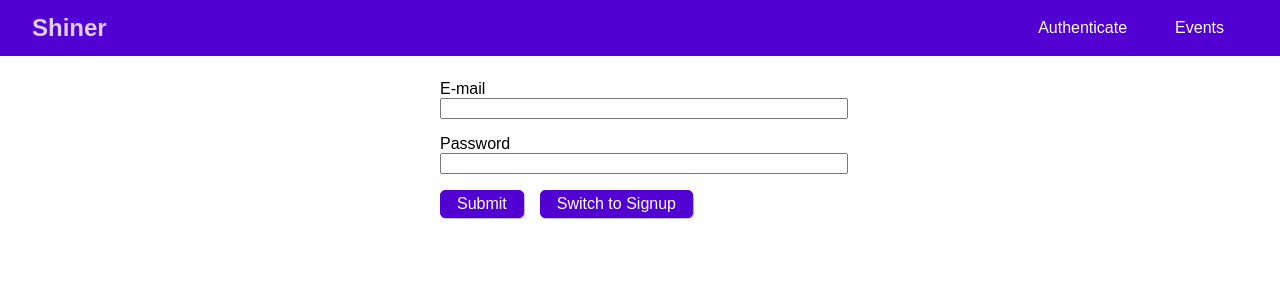
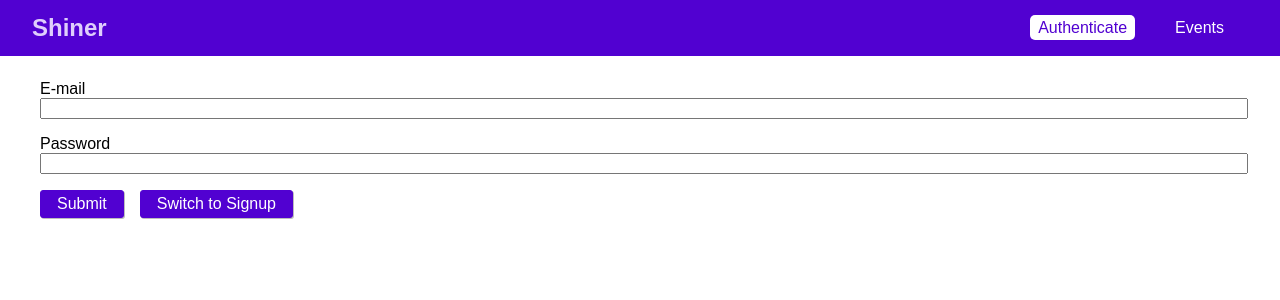
Before and after one commit to jimhantrix/shoeshiner-, a React (Create React App) app in the folder frontend/: page /auth in a window 1280 px wide. Shown: the top 300 px of the page. Built offline with nearby package versions, Linux system fonts and the light colour scheme.

Commit message:
Added a backdrop, Updated styling to modal

```diff
--- a/frontend/src/App.js
+++ b/frontend/src/App.js
@@ -35,9 +35,9 @@ class App extends Component {
             <MainNavigation />
             <main className="main-content">
             <Switch>
-              {!this.state.token && <Redirect from="/" to="/auth" exact />}
               {this.state.token && <Redirect from="/" to="/events" exact />}
-              {this.state.token && <Redirect from="/auth" to="/events" exact />}
+              {this.state.token && (<Redirect from="/auth" to="/events" exact />)}
+
 
               {!this.state.token && (
                 <Route path="/auth" component={AuthPage} />
@@ -48,6 +48,7 @@ class App extends Component {
               {this.state.token && (
                 <Route path="/bookings" component={BookingsPage} />
               )}
+              {!this.state.token && <Redirect to="/auth" exact />}
             </Switch>
             </main>
           </AuthContext.Provider>
--- /dev/null
+++ b/frontend/src/components/Backdrop/Backdrop.css
@@ -0,0 +1,8 @@
+.backdrop{
+  position: fixed;
+  top: 0;
+  left: 0;
+  height: 100vh;
+  width: 100%;
+  background: rbga(0, 0, 0, 0.75);
+}
--- /dev/null
+++ b/frontend/src/components/Backdrop/Backdrop.js
@@ -0,0 +1,6 @@
+import React from 'react';
+
+import './Backdrop.css';
+const backdrop = props =><div className ="backdrop"></div>;
+
+export default backdrop;
--- /dev/null
+++ b/frontend/src/components/Modal/Modal.css
@@ -0,0 +1,36 @@
+.modal {
+  width: 80%;
+  background: white;
+  box-shadow: 0 2px 8px rgba(0, 0, 0, 0.26);
+  position: fixed;
+  top: 20vh;
+  left: 5%;
+}
+
+.modal_header {
+  padding: 1rem;
+  background: #5101d1;
+  color: white;
+}
+
+.modal_header h1 {
+  margin: 0;
+  font-size: 1.25rem;
+}
+
+.modal_content {
+  padding: 1rem;
+}
+
+.modal_actions {
+  display: flex;
+  justify-content: flex-end;
+  padding: 1rem;
+}
+
+@media (min-width: 768px) {
+  .modal {
+    width: 30rem;
+    left: calc((100% - 30rem) / 2);
+  }
+}
--- /dev/null
+++ b/frontend/src/components/Modal/Modal.js
@@ -0,0 +1,19 @@
+import React from 'react';
+
+
+import './Modal.css';
+
+const modal = props => (
+  <div className ="modal">
+
+    <header className = "modal_header"><h1>{ props.title}</h1></header>
+    <section className = "modal_content"> {props.children}</section>
+    <section className = "modal_actions">
+    {props.canCancel && <button className ="btn" onClick = {props.onCancel}> Cancel </button>}
+    {props.canConfirm && <button className ="btn" onClick ={props.onConfrim}> Confirm </button>}
+    </section>
+
+  </div>
+);
+
+export default modal;
--- a/frontend/src/components/Navigation/MainNavigation.css
+++ b/frontend/src/components/Navigation/MainNavigation.css
@@ -27,21 +27,32 @@
   list-style: none;
   padding: 0;
   margin: 0;
+  align-items: center;
 }
 
 .main-navigation__items li {
   margin: 0 1rem;
 }
 
-.main-navigation__items a {
+.main-navigation__items a,
+.main-navigation-items button {
   text-decoration: none;
   color: white;
   padding: 0.25rem 0.5rem;
+  border: none;
+  font: inherit;
+  background: transparent;
+  cursor: pointer;
+  vertical-align: middle;
+  margin: 0;
 }
 
 .main-navigation__items a:hover,
 .main-navigation__items a:active,
-.main-navigation__items a.active {
-    color: #ffffff;
+.main-navigation__items a.active,
+.main-navigation__items button:hover,
+.main-navigation__items button:active {
+    color: #5101d1;
     border-radius: 5px;
+    background: #ffffff;
 }
--- a/frontend/src/components/Navigation/MainNavigation.js
+++ b/frontend/src/components/Navigation/MainNavigation.js
@@ -16,7 +16,12 @@ const mainNavigation = props => (
              <ul>
                {!context.token && (<li> <NavLink to="/auth"> Authenticate </NavLink> </li> )}
                <li> <NavLink to="/events"> Events </NavLink> </li>
-               { context.token && (<li> <NavLink to="/bookings">Bookings </NavLink> </li> )}
+               { context.token && (
+                <React.Fragment>
+                   <li> <NavLink to="/bookings">Bookings </NavLink> </li>
+                   <li> <button onClick={context.logout}> Logout</button></li>
+                </React.Fragment>
+              )}
              </ul>
            </nav>
          </header>
--- a/frontend/src/index.css
+++ b/frontend/src/index.css
@@ -4,3 +4,34 @@ body {
   font-family: sans-serif;
 
 }
+.form-control label,
+.form-control input{
+  width: 100%;
+  display: block;
+}
+.form-control  {
+  margin-bottom: 0.5rem;
+}
+.form-control {
+  margin-bottom: 1rem;
+}
+.form-actions button,
+.btn{
+  background: #5101d1;
+  font: inherit;
+  border: 1px solid #5101d1;
+  border-radius: 3px;
+  padding:0.25rem  1rem;
+  margin-right: 1rem;
+  box-shadow: 1px 1px rgba(0, 0, 0, 0.26);
+  color: white;
+  cursor: pointer;
+}
+
+.form-actions button:hover,
+.form-actions button:active,
+.btn:hover,
+.btn:active{
+  background: #6219d6;
+  border-color: #6219d6;
+}
--- a/frontend/src/pages/Auth.css
+++ b/frontend/src/pages/Auth.css
@@ -1,34 +1,4 @@
 .auth-form{
-  width: 25rem;
-  max-width: 80%;
+
   margin: 5rem auto;
 }
-
-.form-control label,
-.form-control input{
-  width: 100%;
-  display: block;
-}
-.form-control  {
-  margin-bottom: 0.5rem;
-}
-.form-control {
-  margin-bottom: 1rem;
-}
-.form-actions button{
-  background: #5101d1;
-  font: inherit;
-  border: 1px solid #5101d1;
-  border-radius: 5px;
-  padding:0.25rem  1rem;
-  margin-right: 1rem;
-  box-shadow: 1px 1px rgba(0, 0, 0, 0.26);
-  color: white;
-  cursor: pointer;
-}
-
-.form-actions button:hover,
-.form-actions button:active{
-  background: #6219d6;
-  border-color: #6219d6;
-}
--- a/frontend/src/pages/Auth.js
+++ b/frontend/src/pages/Auth.js
@@ -44,7 +44,7 @@ class AuthPage extends Component {
       requestBody ={
         query: `
         mutation {
-          createUser(userInput: {email:"{email}", password:"{password}"}){
+          createUser(userInput: {email:"${email}", password:"${password}"}){
             _id
             email
           }
--- /dev/null
+++ b/frontend/src/pages/Events.css
@@ -0,0 +1,9 @@
+.events-control {
+  text-align: center;
+  border: 1px solid #5101d1;
+  padding: 1rem;
+  margin: 2rem auto;
+  width: 30rem;
+  max-width: 80%
+
+}
--- a/frontend/src/pages/Events.js
+++ b/frontend/src/pages/Events.js
@@ -1,9 +1,70 @@
 import React, { Component } from 'react';
+import Modal from '../components/Modal/Modal';
+import Backdrop from '../components/Backdrop/Backdrop';
+
+
+import './Events.css';
+
 
 class EventsPage extends Component {
+  state ={
+     creating: false
+  };
+  startCreateEventHandler = () =>{
+     this.setState({creating: true});
+  };
+
+  modalConfirmHandler = () =>{
+     this.setState({creating: false})
+  };
+
+  modalCancelHandler = () => {
+     this.setState({creating: false});
+  };
 
   render(){
-    return <h1> Events page </h1>;
+    return (
+      <React.Fragment>
+        {this.state.creating && <Backdrop />}
+
+        {this.state.creating && (
+            <Modal
+              title ="Add Events"
+              canCancel
+              canConfirm
+              onCancel={this.modalCancelHandler}
+              onConfrim ={this.modalConfirmHandler}>
+              <form>
+                <div className = "form-control">
+                  <label htmFor ="title"> Title </label>
+                  <input type ="text" id ="title"></input>
+                </div>
+
+                <div className = "form-control">
+                  <label htmFor ="price"> Price </label>
+                  <input type ="number" id ="price"></input>
+                </div>
+
+                <div className = "form-control">
+                  <label htmFor ="date"> Date </label>
+                  <input type ="date" id ="date"></input>
+                </div>
+
+                <div className = "form-control">
+                  <label htmFor ="description"> Description </label>
+                  <textarea id="description" row ="5"></textarea>
+                </div>
+              </form>
+            </Modal>
+          )
+        }
+
+        <div className='events-control'>
+          <p> Share Shiner Events!</p>
+          <button className ="btn" onClick = {this.startCreateEventHandler}> Create an event </button>
+        </div>
+      </React.Fragment>
+    );
   }
 }
 
```
Also changed, not shown: 1 other file (tests, documents, lock files or other folders).
